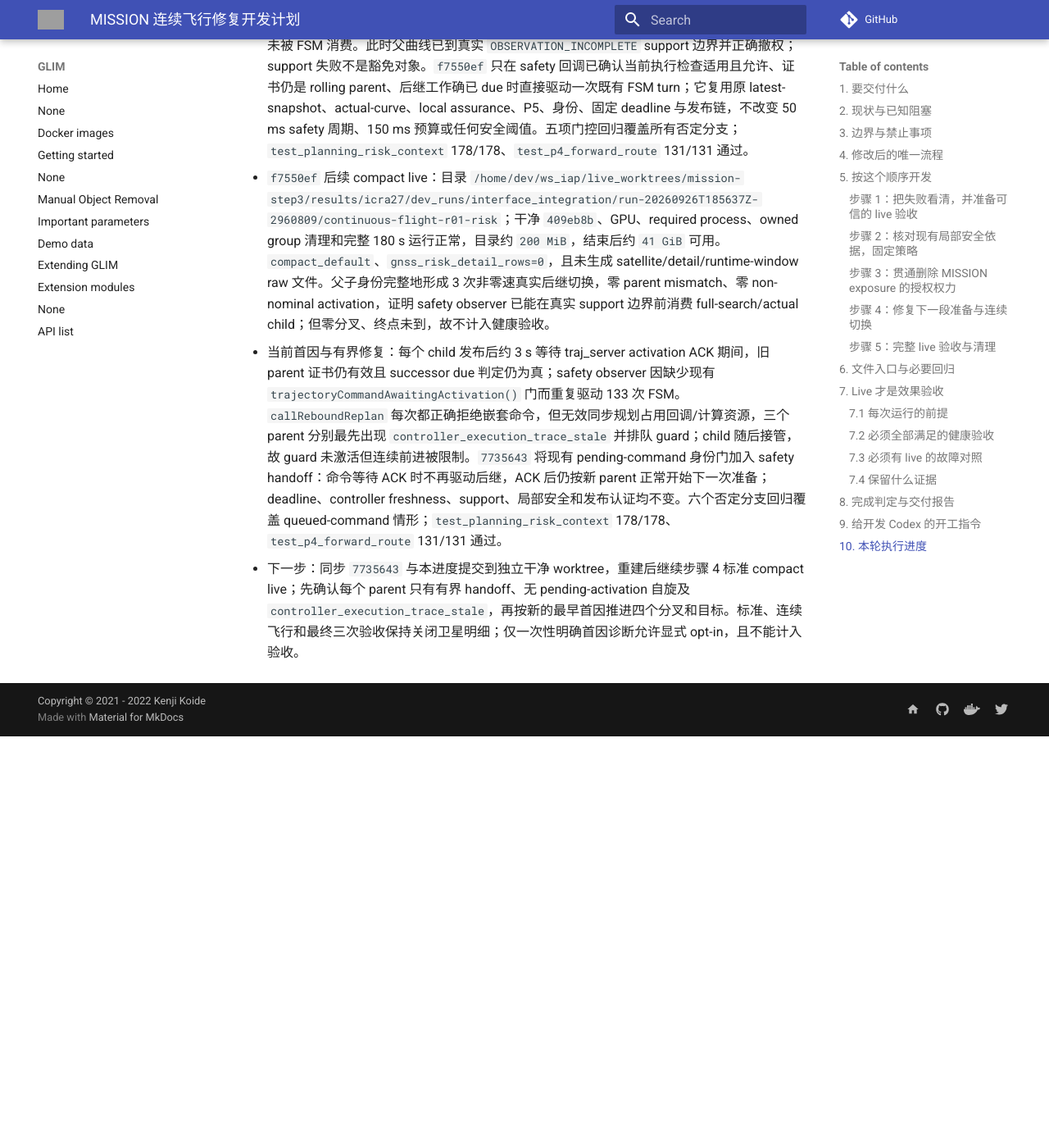
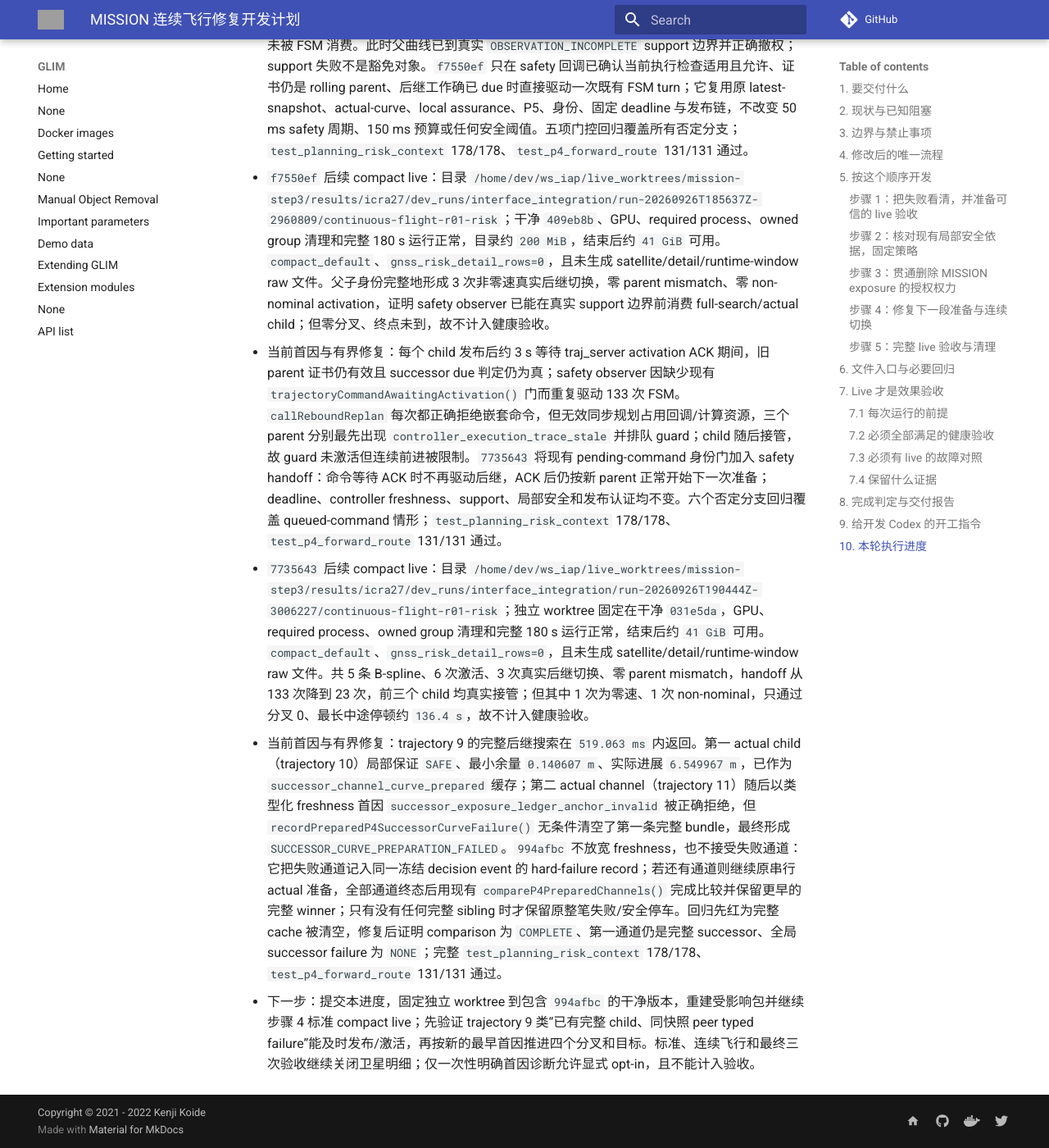
Before and after one commit to Printeger/iap, an MkDocs documentation site: the page built from docs/icra27/MISSION_CONTINUOUS_FLIGHT_IMPLEMENTATION_PLAN.md, in a window 1280 px wide and 1400 px high, scrolled down 28648 px. Shown: the whole window at 82% size. Built offline with MkDocs 1.6.1 and Material for MkDocs 9.7.7, drawn with Linux system fonts in a browser that asks for light colours; nearby versions of some CDN libraries; comment, search, counter and statistics services are not loaded; before the commit the page ends 29546 px from its top, so only the background shows below that; some of the changed text lies outside the part shown; grey boxes are pictures that could not be loaded.

Commit message:
docs(icra27): record successor peer failure fix

```diff
--- a/docs/icra27/MISSION_CONTINUOUS_FLIGHT_IMPLEMENTATION_PLAN.md
+++ b/docs/icra27/MISSION_CONTINUOUS_FLIGHT_IMPLEMENTATION_PLAN.md
@@ -255,7 +255,7 @@ symlink、非 tracked 且无进程占用后才能按精确路径删除。遵守
 
 ## 10. 本轮执行进度
 
-- 提交：步骤 1 为 `83fddbc`、`9f27a05`、`f6761b8`、`784d3d3`、`a4a35e9`、`30426ac`、`ffc118b`；步骤 2 为 `a751d5f`、`641b3ad`；步骤 3 为 `93bd62c`；步骤 4 当前到 `7735643`（完整因果提交链见下述逐次 live 记录）；磁盘与证据策略为 `64f6764`、`b772ed9`（均基于计划提交 `e675443`）。用户历史文件 `docs/whatsnext.md` 保持未跟踪、未修改。
+- 提交：步骤 1 为 `83fddbc`、`9f27a05`、`f6761b8`、`784d3d3`、`a4a35e9`、`30426ac`、`ffc118b`；步骤 2 为 `a751d5f`、`641b3ad`；步骤 3 为 `93bd62c`；步骤 4 当前代码到 `994afbc`（完整因果提交链见下述逐次 live 记录）；磁盘与证据策略为 `64f6764`、`b772ed9`（均基于计划提交 `e675443`）。用户历史文件 `docs/whatsnext.md` 保持未跟踪、未修改。
 - 完成项：步骤 1 已补全 optimizer/refinement/manager/FSM 首因，continuous-flight analyzer 已拒绝 guard 伪后继、身份或父子链不符、零速切换、命令断流、required process 提前退出、短程停车、终点悬停不足和未由 odom 穿越四叉。步骤 2 已确认生产路径统一复用 `LocalMotionAssurance`/`LocalClearanceEvaluator` 且必要输入缺失时 fail closed；森林配置仍为 tracking `0.15 m`、safety margin `0.20 m`、surface `0.02 m`、`uncalibrated_default_v1`，故后续证据只适用于仿真/开发，不能冒充部署标定。步骤 3 已移除 MISSION exposure 的独立拒绝/制动权并保留真实风险诊断和排序；STRICT、局部净空、support/freshness、身份、动力学与制动门不变。
 - 失败首因：基线轨迹 5 为 `SUCCESSOR_CURVE_PREPARATION_FAILED` 且旧 detail 泄漏初始化占位；轨迹 9 为 P5 重复累计 prior episode 后 exposure braking。原始证据：`results/icra27/dev_runs/interface_integration/run-20260926T050049Z-450628/full-r01-risk/exports/planner_p4_risk_astar_debug.csv.execution_events.csv` 及同目录 `stdout.log`。步骤 3 干净 live 已证明旧 exposure 不再制动，但第一 actual B-spline 因 `local_clearance_margin_not_positive` 被硬局部门拒绝，下一冻结通道又继承失败候选的 `HOLD_REQUIRED`，故未首航；`bspline_count=0` 和零位移是结果，不是首因。
 - live 证据：步骤 3 使用独立 worktree/build/install，在 `93bd62c78b6dc7af731b25c6e2a71794d02b14eb` 运行 180 s；GPU preflight 通过、required processes 未提前退出、launch exit 0，manifest 为 `git_worktree_clean=true`。目录：`/home/dev/ws_iap/live_worktrees/mission-step3/results/icra27/dev_runs/interface_integration/run-20260926T081255Z-633590`。该失败运行不计入最终健康三次。
@@ -338,4 +338,6 @@ symlink、非 tracked 且无进程占用后才能按精确路径删除。遵守
 - 当前首因与有界修复：trajectory 2 于 `1657065615.0422802` 提交完整后继搜索，固定 candidate-ready deadline 为 `1657065617.4452252`；父轨迹随后持续获得 `EXECUTION_ALLOWED`，但 50 ms safety timer 的 runtime 认证实测约 `40--132 ms`，与 10 ms FSM timer 同属默认互斥回调组，已完成/到期的后继工作因此直到 `1657065633.0746303` 都未被 FSM 消费。此时父曲线已到真实 `OBSERVATION_INCOMPLETE` support 边界并正确撤权；support 失败不是豁免对象。`f7550ef` 只在 safety 回调已确认当前执行检查适用且允许、证书仍是 rolling parent、后继工作确已 due 时直接驱动一次既有 FSM turn；它复用原 latest-snapshot、actual-curve、local assurance、P5、身份、固定 deadline 与发布链，不改变 50 ms safety 周期、150 ms 预算或任何安全阈值。五项门控回归覆盖所有否定分支；`test_planning_risk_context` 178/178、`test_p4_forward_route` 131/131 通过。
 - `f7550ef` 后续 compact live：目录 `/home/dev/ws_iap/live_worktrees/mission-step3/results/icra27/dev_runs/interface_integration/run-20260926T185637Z-2960809/continuous-flight-r01-risk`；干净 `409eb8b`、GPU、required process、owned group 清理和完整 180 s 运行正常，目录约 `200 MiB`，结束后约 `41 GiB` 可用。`compact_default`、`gnss_risk_detail_rows=0`，且未生成 satellite/detail/runtime-window raw 文件。父子身份完整地形成 3 次非零速真实后继切换，零 parent mismatch、零 non-nominal activation，证明 safety observer 已能在真实 support 边界前消费 full-search/actual child；但零分叉、终点未到，故不计入健康验收。
 - 当前首因与有界修复：每个 child 发布后约 3 s 等待 traj_server activation ACK 期间，旧 parent 证书仍有效且 successor due 判定仍为真；safety observer 因缺少现有 `trajectoryCommandAwaitingActivation()` 门而重复驱动 133 次 FSM。`callReboundReplan` 每次都正确拒绝嵌套命令，但无效同步规划占用回调/计算资源，三个 parent 分别最先出现 `controller_execution_trace_stale` 并排队 guard；child 随后接管，故 guard 未激活但连续前进被限制。`7735643` 将现有 pending-command 身份门加入 safety handoff：命令等待 ACK 时不再驱动后继，ACK 后仍按新 parent 正常开始下一次准备；deadline、controller freshness、support、局部安全和发布认证均不变。六个否定分支回归覆盖 queued-command 情形；`test_planning_risk_context` 178/178、`test_p4_forward_route` 131/131 通过。
-- 下一步：同步 `7735643` 与本进度提交到独立干净 worktree，重建后继续步骤 4 标准 compact live；先确认每个 parent 只有有界 handoff、无 pending-activation 自旋及 `controller_execution_trace_stale`，再按新的最早首因推进四个分叉和目标。标准、连续飞行和最终三次验收保持关闭卫星明细；仅一次性明确首因诊断允许显式 opt-in，且不能计入验收。
+- `7735643` 后续 compact live：目录 `/home/dev/ws_iap/live_worktrees/mission-step3/results/icra27/dev_runs/interface_integration/run-20260926T190444Z-3006227/continuous-flight-r01-risk`；独立 worktree 固定在干净 `031e5da`，GPU、required process、owned group 清理和完整 180 s 运行正常，结束后约 `41 GiB` 可用。`compact_default`、`gnss_risk_detail_rows=0`，且未生成 satellite/detail/runtime-window raw 文件。共 5 条 B-spline、6 次激活、3 次真实后继切换、零 parent mismatch，handoff 从 133 次降到 23 次，前三个 child 均真实接管；但其中 1 次为零速、1 次 non-nominal，只通过分叉 0、最长中途停顿约 `136.4 s`，故不计入健康验收。
+- 当前首因与有界修复：trajectory 9 的完整后继搜索在 `519.063 ms` 内返回。第一 actual child（trajectory 10）局部保证 `SAFE`、最小余量 `0.140607 m`、实际进展 `6.549967 m`，已作为 `successor_channel_curve_prepared` 缓存；第二 actual channel（trajectory 11）随后以类型化 freshness 首因 `successor_exposure_ledger_anchor_invalid` 被正确拒绝，但 `recordPreparedP4SuccessorCurveFailure()` 无条件清空了第一条完整 bundle，最终形成 `SUCCESSOR_CURVE_PREPARATION_FAILED`。`994afbc` 不放宽 freshness，也不接受失败通道：它把失败通道记入同一冻结 decision event 的 hard-failure record；若还有通道则继续原串行 actual 准备，全部通道终态后用现有 `compareP4PreparedChannels()` 完成比较并保留更早的完整 winner；只有没有任何完整 sibling 时才保留原整笔失败/安全停车。回归先红为完整 cache 被清空，修复后证明 comparison 为 `COMPLETE`、第一通道仍是完整 successor、全局 successor failure 为 `NONE`；完整 `test_planning_risk_context` 178/178、`test_p4_forward_route` 131/131 通过。
+- 下一步：提交本进度，固定独立 worktree 到包含 `994afbc` 的干净版本，重建受影响包并继续步骤 4 标准 compact live；先验证 trajectory 9 类“已有完整 child、同快照 peer typed failure”能及时发布/激活，再按新的最早首因推进四个分叉和目标。标准、连续飞行和最终三次验收继续关闭卫星明细；仅一次性明确首因诊断允许显式 opt-in，且不能计入验收。
```
